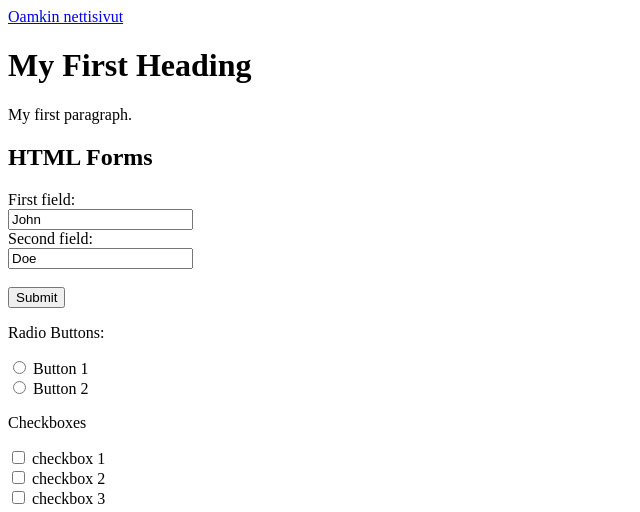
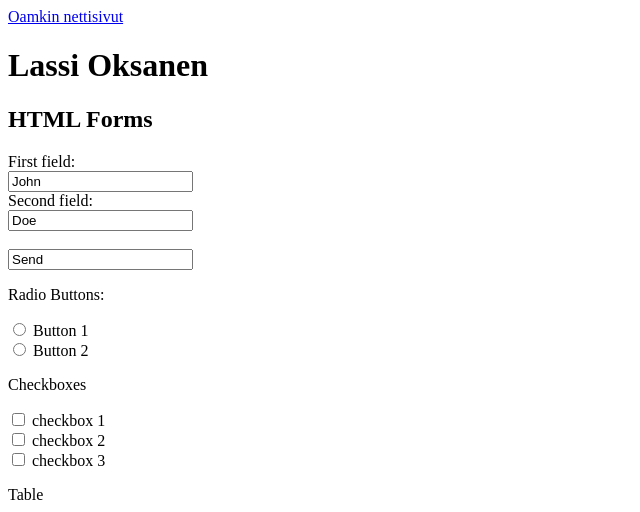
Before and after one commit to Splonge/Splonge.github.io, a plain HTML site: page index.html in a window 1280 px wide. Shown: the top 512 px of the page, without its empty margins (0-640 px from the left). Drawn offline with Linux system fonts and the light colour scheme.

Commit message:
version 3

```diff
--- a/index.html
+++ b/index.html
@@ -8,8 +8,7 @@
 </head>
 <body>
     <a href="https://oamk.fi">Oamkin nettisivut</a>
-<h1>My First Heading</h1>
-<p>My first paragraph.</p>
+<h1>Lassi Oksanen</h1>
 
 <h2>HTML Forms</h2>
 
@@ -18,7 +17,7 @@
   <input type="text" id="fname" name="fname" value="John"><br>
   <label for="lname">Second field:</label><br>
   <input type="text" id="lname" name="lname" value="Doe"><br><br>
-  <input type="submit" value="Submit">
+  <input type="Send" value="Send">
 </form>
 
 <p>Radio Buttons:</p>
@@ -40,6 +39,8 @@
     <input type="checkbox" id="checkbox3" name="checkbox3" value="checkbox3">
     <label for="checkbox3"> checkbox 3</label>
   </form>
+
+<p>Table</p>
 
   <table>
     <tr>
```
